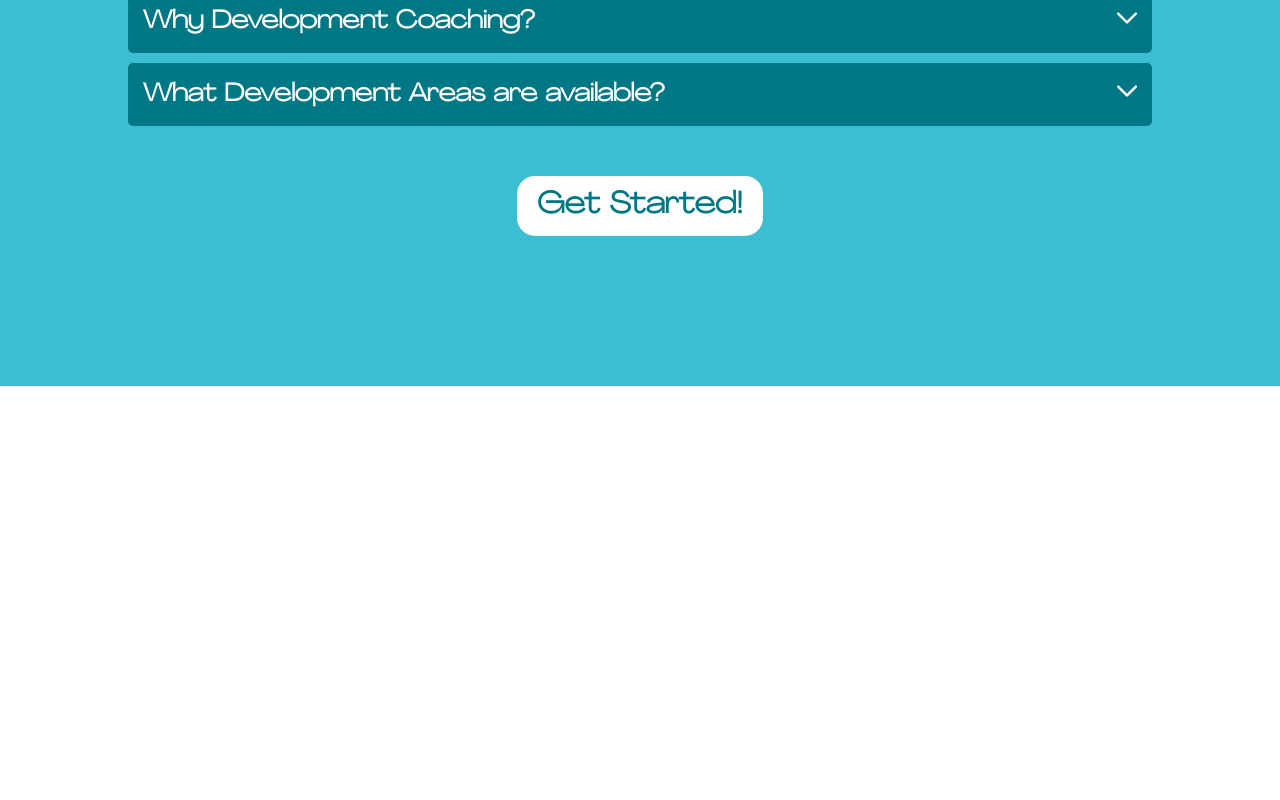
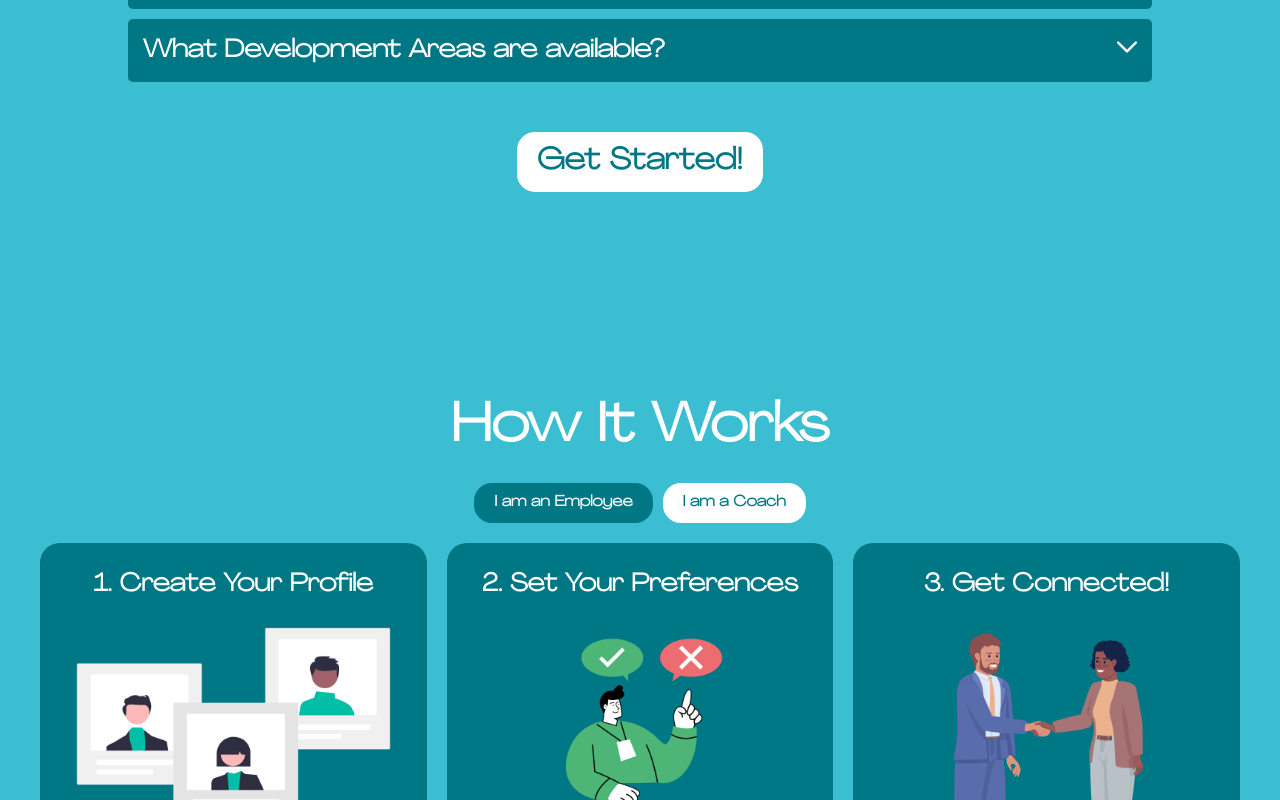
Before and after one commit to jxp100/coach-connect-test, a React (Create React App) app in the folder coach-connect-test/: page / in a window 1280 px wide. Shown: the part 1620-2420 px from the top of the page. Before the commit the page ends 2006 px from the top, so only its background shows below. Built offline with nearby package versions, Linux system fonts and the light colour scheme.

Commit message:
feat: creating sign up framework

```diff
--- a/coach-connect-test/src/App.js
+++ b/coach-connect-test/src/App.js
@@ -1,14 +1,17 @@
 import React, { useState, useEffect } from 'react';
 import './App.css';
+import { BrowserRouter as Router, Route, Routes } from 'react-router-dom';
 import Header from './components/views/header';
 import TopSection from './components/views/topSection';
 import ScrollToSection from './components/views/scrollToSection';
 import About from './components/views/about';
 import Faqs from './components/views/faqs';
+import SignUpPage from './components/routes/SignUpPage';
 
 function App() {
   const [currentTargetPage, setCurrentTargetPage] = useState('about-section');
   const [hasScrolledToFaqs, setHasScrolledToFaqs] = useState(false);
+
 
     const updateTargetPage = () => {
       // Determine the next target page based on the current target page
@@ -22,7 +25,7 @@
     const handleScroll = () => {
       const faqSection = document.getElementById('faq-section');
       if (faqSection) {
-        const scrollTop = window.pageYOffset || document.documentElement.scrollTop;
+        const scrollTop = window.scrollY || document.documentElement.scrollTop;
         const faqSectionTop = faqSection.getBoundingClientRect().top + scrollTop;
 
         // Determine the scroll threshold when you want to hide the ScrollToSection
@@ -64,25 +67,32 @@
   ];
 
   return (
+    <Router>
       <div>
         <Header />
         <TopSection id='top-section' />
-
           <div id='about-section'>
             <About />
           </div>
-
           <div id='faq-section'>
             <Faqs faqData={faqData} />
           </div>
+
+
+        <Routes>
+          <Route path="/" element={<About />} />
+          <Route path="/faqs" element={<Faqs faqData={faqData} />} />
+          <Route path="/signup" element={<SignUpPage />} /> {/* Sign-up page route */}
+        </Routes>
 
         <ScrollToSection
           text={'Find Out More'}
           targetPage={currentTargetPage}
           updateTargetPage={updateTargetPage}
-        hideScroll={hasScrolledToFaqs} // Hide the ScrollToSection when scrolled to FAQ
+          hideScroll={hasScrolledToFaqs}
         />
       </div>
+    </Router>
   );
 }
 
--- /dev/null
+++ b/coach-connect-test/src/components/routes/SignUpPage.js
@@ -0,0 +1,14 @@
+// SignUpPage.js
+import React from 'react';
+import SignUp from '../views/signUp';
+
+const SignUpPage = () => {
+    return (
+        <div>
+            {/* You can add any layout or styling for the sign-up page here */}
+            <SignUp />
+        </div>
+    );
+};
+
+export default SignUpPage;
--- a/coach-connect-test/src/components/styles/About.css
+++ b/coach-connect-test/src/components/styles/About.css
@@ -5,7 +5,6 @@
     align-items: flex-start;
     margin-bottom: 40px;
     padding: 30px;
-    margin-top: -5px;
     background-color: #3BBED1;
 }
 
--- /dev/null
+++ b/coach-connect-test/src/components/styles/SignUp.css
@@ -0,0 +1,75 @@
+/* SignUp.css */
+.sign-up-container {
+    display: flex;
+    justify-content: space-between;
+    align-items: center;
+    height: 100vh;
+    padding: 20px;
+}
+
+.left-section {
+    flex: 1;
+    display: flex;
+    flex-direction: column;
+    align-items: flex-start;
+}
+
+.left-section img {
+    max-width: 100%;
+}
+
+.bottom-image {
+    margin-top: auto;
+}
+
+.right-section {
+    flex: 1;
+    display: flex;
+    flex-direction: column;
+    align-items: center;
+}
+
+.buttons {
+    display: flex;
+    gap: 10px;
+    margin-top: 20px;
+}
+
+button {
+    padding: 10px 20px;
+    background-color: #007785;
+    color: #fff;
+    border: none;
+    border-radius: 5px;
+    cursor: pointer;
+}
+
+h2 {
+    margin: 20px 0;
+}
+
+form {
+    display: flex;
+    flex-direction: column;
+    gap: 10px;
+}
+
+input {
+    padding: 10px;
+    border: 1px solid #ccc;
+    border-radius: 5px;
+}
+
+button[type="submit"] {
+    margin-top: 10px;
+    background-color: #3BBED1;
+}
+
+p {
+    margin-top: 20px;
+}
+
+a {
+    color: #007785;
+    text-decoration: none;
+}
--- a/coach-connect-test/src/components/views/faqs.js
+++ b/coach-connect-test/src/components/views/faqs.js
@@ -2,7 +2,7 @@
 import '../styles/Faqs.css';
 import downChevron from '../images/down-chevron-white.svg';
 import upChevron from '../images/up-chevron-white.svg';
-
+import { Link } from 'react-router-dom';
 
 
 const Faqs = ({ faqData }) => {
@@ -59,13 +59,8 @@
                     </div>
                 ))}
             </div>
-            <button
-                onClick={() => {
-                    handleOnClick();
-                }}
-                className="get-started"
-            >
-                Get Started!
+            <button className="get-started">
+                <Link to="/signup">Get Started!</Link>
             </button>
         </div>
     );
--- a/coach-connect-test/src/components/views/header.js
+++ b/coach-connect-test/src/components/views/header.js
@@ -15,7 +15,7 @@
                     to="about-section" // This should match the id of your About section
                     spy={true}
                     smooth={true}
-                    offset={40} // Adjust the offset as needed
+                    offset={20} // Adjust the offset as needed
                     duration={500} // Duration of the scroll animation
                 >
                     About
@@ -24,7 +24,7 @@
                     to="faq-section" // This should match the id of your About section
                     spy={true}
                     smooth={true}
-                    offset={10} // Adjust the offset as needed
+                    offset={-10} // Adjust the offset as needed
                     duration={500} // Duration of the scroll animation
                 >
                     FAQs
--- /dev/null
+++ b/coach-connect-test/src/components/views/signUp.js
@@ -0,0 +1,35 @@
+import React from 'react';
+import '../styles/SignUp.css';
+import signUpEmployee from '../images/sign-up1.png'
+
+const SignUp = () => {
+    return (
+        <div className="sign-up-container">
+            <div className="left-section">
+                {/* Logo and headings */}
+                <img src="your-logo.png" alt="Logo" />
+                <h1>Searching for a Coach?</h1>
+                <h2>Look no further with CoachConnect!</h2>
+                <img src= {signUpEmployee} alt="Sign Up Employee" className="bottom" />
+            </div>
+            <div className="right-section">
+                {/* Buttons, sign-up form, and text */}
+                <div className="buttons">
+                    <button>Find a Coach</button>
+                    <button>I am a Coach</button>
+                </div>
+                <h2>Sign Up</h2>
+                <form>
+                    <input type="text" placeholder="Name" />
+                    <input type="email" placeholder="Email Address" />
+                    <input type="password" placeholder="Password" />
+                    <input type="password" placeholder="Confirm Password" />
+                    <button type="submit">Sign Up</button>
+                </form>
+                {/* <p>Already on CoachConnect? <a href="#">Log In</a></p> */}
+            </div>
+        </div>
+    );
+};
+
+export default SignUp;
```
Also changed, not shown: coach-connect-test/src/components/images/sign-up1.png (added). Lines whose indentation alone changed are shown as unchanged.
